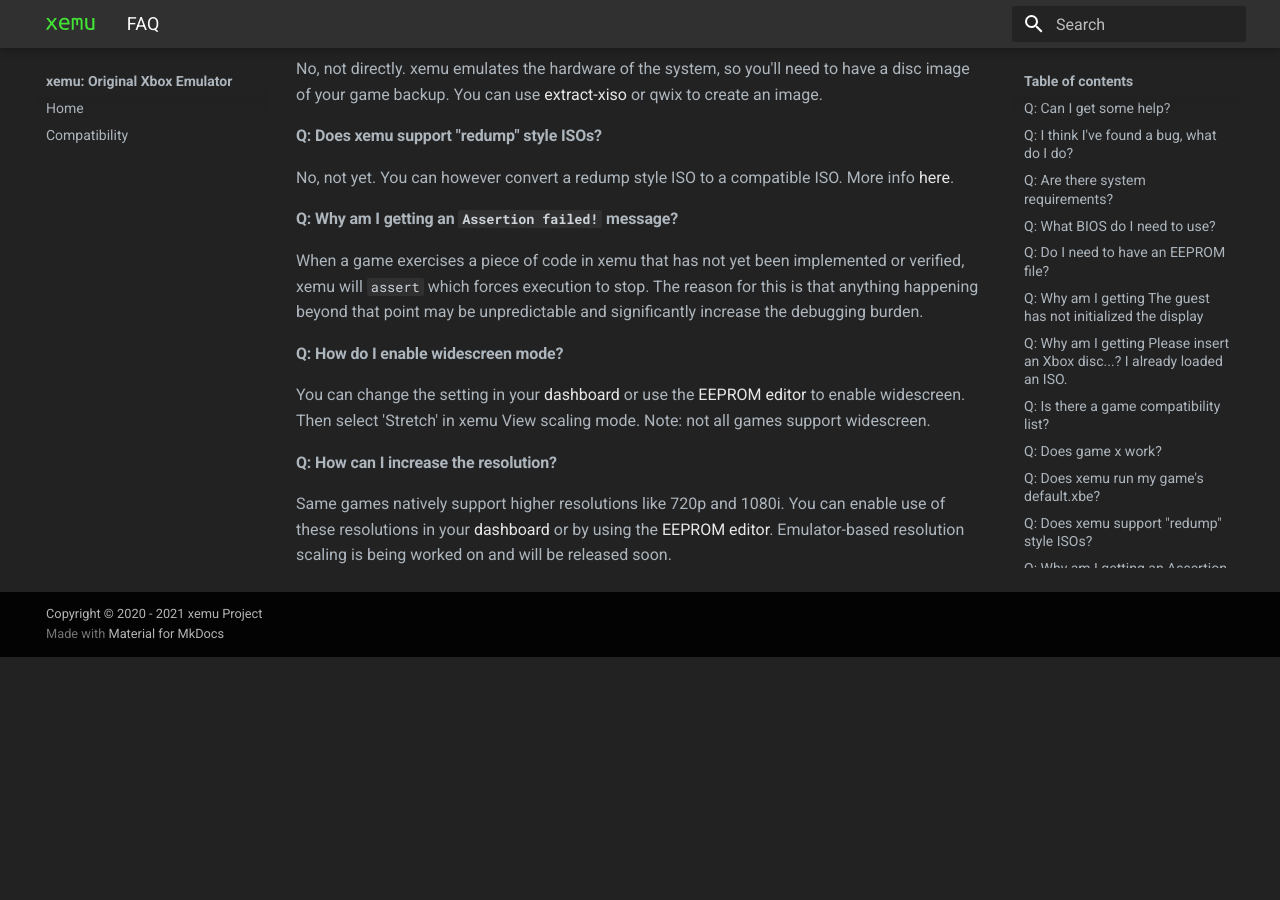
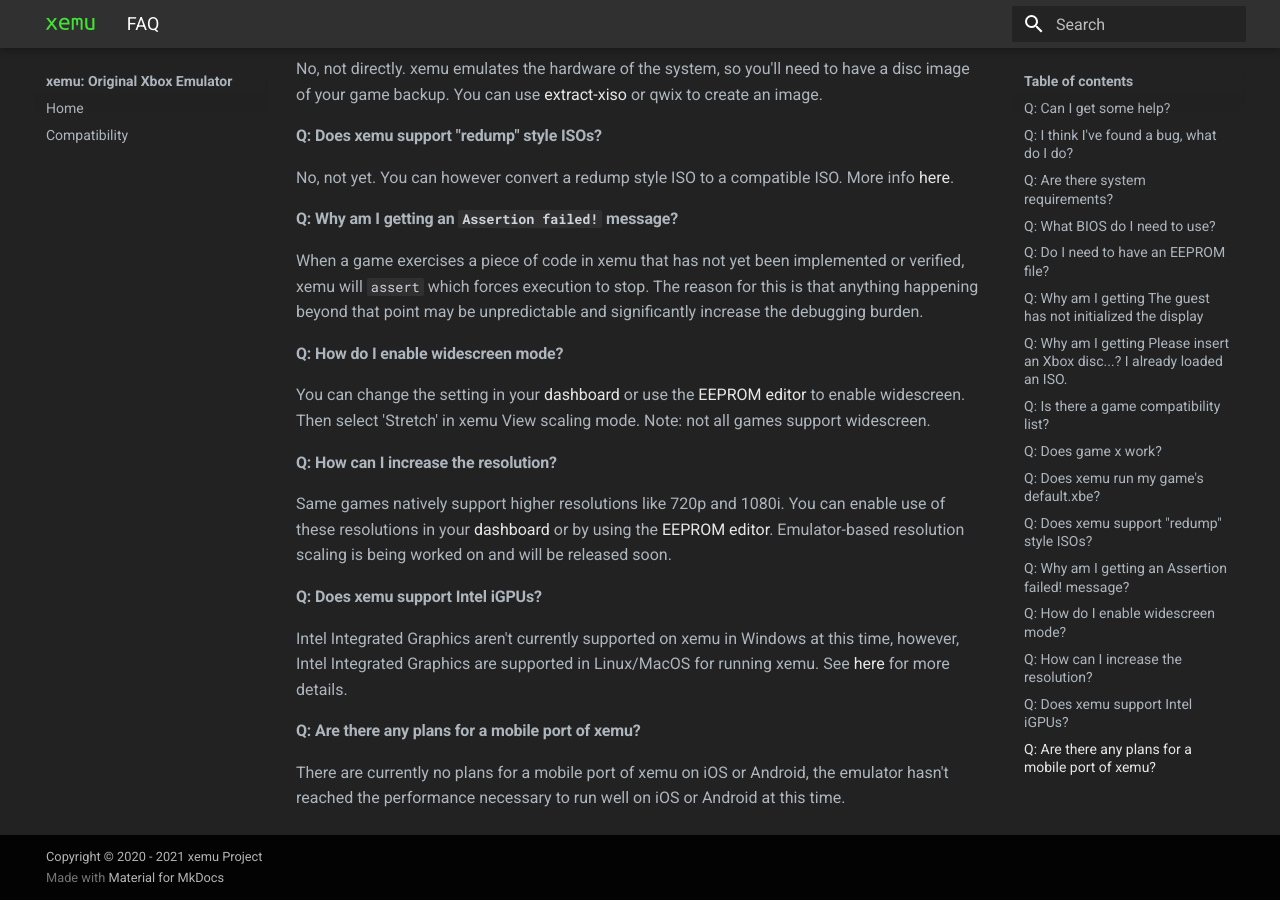
Before and after one commit to xemu-project/xemu-website, an MkDocs documentation site: the page built from docs/docs/faq.md, in a window 1280 px wide and 900 px high, scrolled down 1183 px. Built offline with MkDocs 1.6.1 and Material for MkDocs 9.7.7, drawn with Linux system fonts in a browser that asks for light colours; before the commit the page ends 1840 px from its top, so only the background shows below that.

Commit message:
faq.md: Add more Commonly Asked Questions (#28)

```diff
--- a/docs/docs/faq.md
+++ b/docs/docs/faq.md
@@ -41,3 +41,9 @@ You can change the setting in your [dashboard](dashboard.md) or use the [EEPROM
 
 #### Q: How can I increase the resolution?
 Same games natively support higher resolutions like 720p and 1080i. You can enable use of these resolutions in your [dashboard](dashboard.md) or by using the [EEPROM editor](eeprom.md). Emulator-based resolution scaling is being worked on and will be released soon.
+
+#### Q: Does xemu support Intel iGPUs?
+Intel Integrated Graphics aren't currently supported on xemu in Windows at this time, however, Intel Integrated Graphics are supported in Linux/MacOS for running xemu. See [here](<https://github.com/mborgerson/xemu/issues/137>) for more details.
+
+#### Q: Are there any plans for a mobile port of xemu?
+There are currently no plans for a mobile port of xemu on iOS or Android, the emulator hasn't reached the performance necessary to run well on iOS or Android at this time.
```
